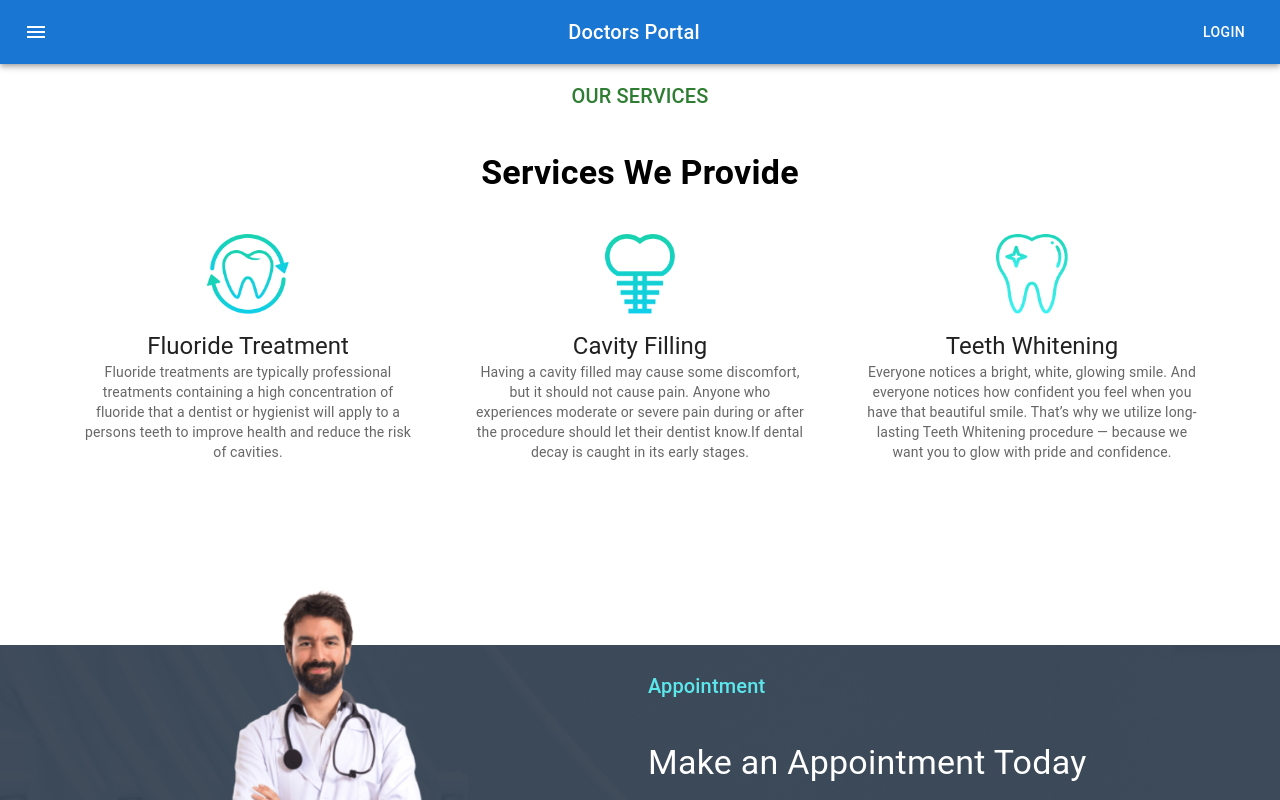
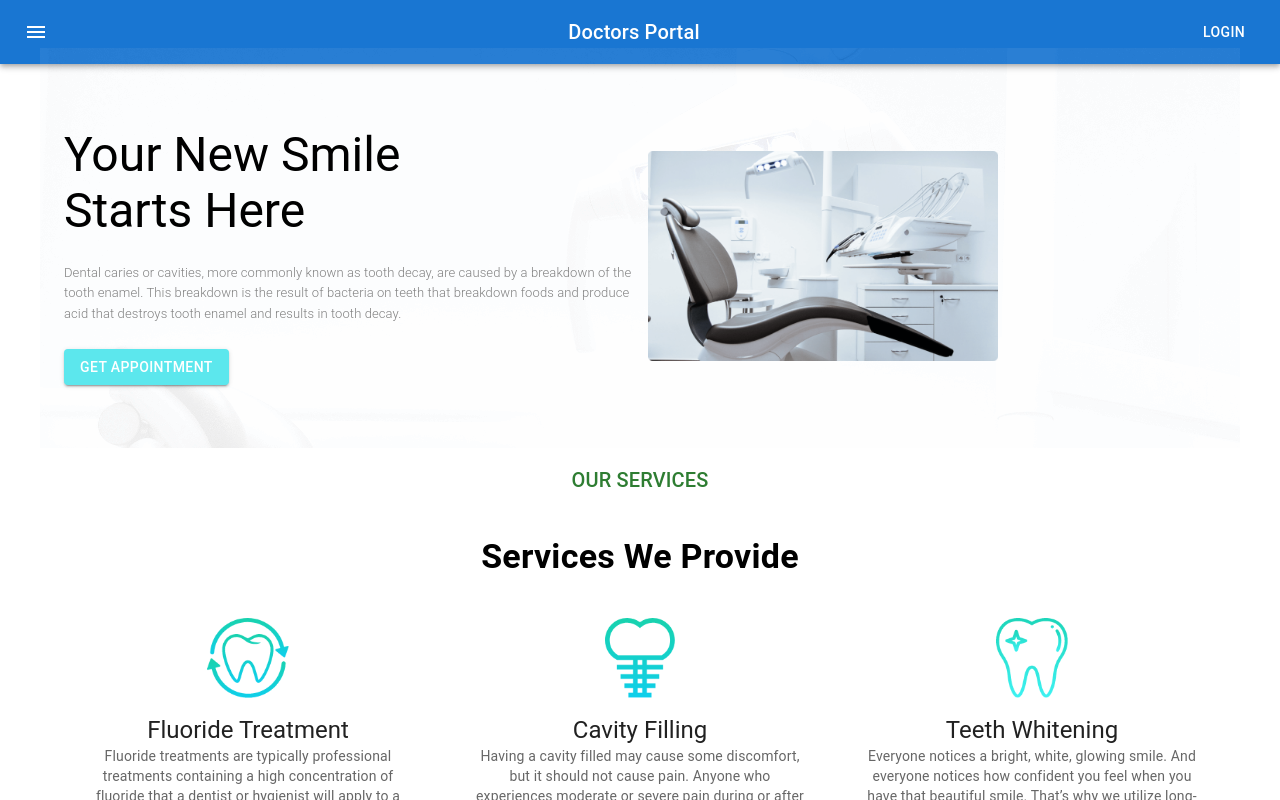
Before and after one commit to FatemaAkter11/doctors-portal-client, a React (Create React App) app: page / in a window 1280 px wide. Shown: the top 800 px of the page. Built offline with nearby package versions, Linux system fonts and the light colour scheme; the HTML template or start-up script is replaced by a standard one.

Commit message:
Banner part added

```diff
--- a/src/Pages/Home/Banner/Banner.js
+++ b/src/Pages/Home/Banner/Banner.js
@@ -28,7 +28,7 @@ const Banner = () => {
                             Starts Here
                         </Typography>
                         <Typography variant="h6" sx={{ my: 3, fontSize: 13, fontWeight: 300, color: 'gray' }}>
-                            Lorem ipsum dolor sit amet consectetur adipisicing elit. Nihil asperiores velit illum enim incidunt doloremque vitae impedit at accusantium tenetur.
+                            Dental caries or cavities, more commonly known as tooth decay, are caused by a breakdown of the tooth enamel. This breakdown is the result of bacteria on teeth that breakdown foods and produce acid that destroys tooth enamel and results in tooth decay.
                         </Typography>
                         <Button variant="contained" style={{ backgroundColor: '#5CE7ED' }}>Get Appointment</Button>
                     </Box>
--- a/src/Pages/Home/Home/Home.js
+++ b/src/Pages/Home/Home/Home.js
@@ -1,16 +1,15 @@
 import React from 'react';
 import Navigation from '../../Shared/Navigation/Navigation';
 import AppointmentBanner from '../AppointmentBanner/AppointmentBanner';
-// import Banner from '../Banner/Banner';
+import Banner from '../Banner/Banner';
 import Services from '../Services/Services';
 
 const Home = () => {
     return (
         <div>
             <Navigation></Navigation>
+            <Banner></Banner>
             <Services></Services>
-            {/* <Banner></Banner> */}
-
             <AppointmentBanner></AppointmentBanner>
         </div>
     );
```
